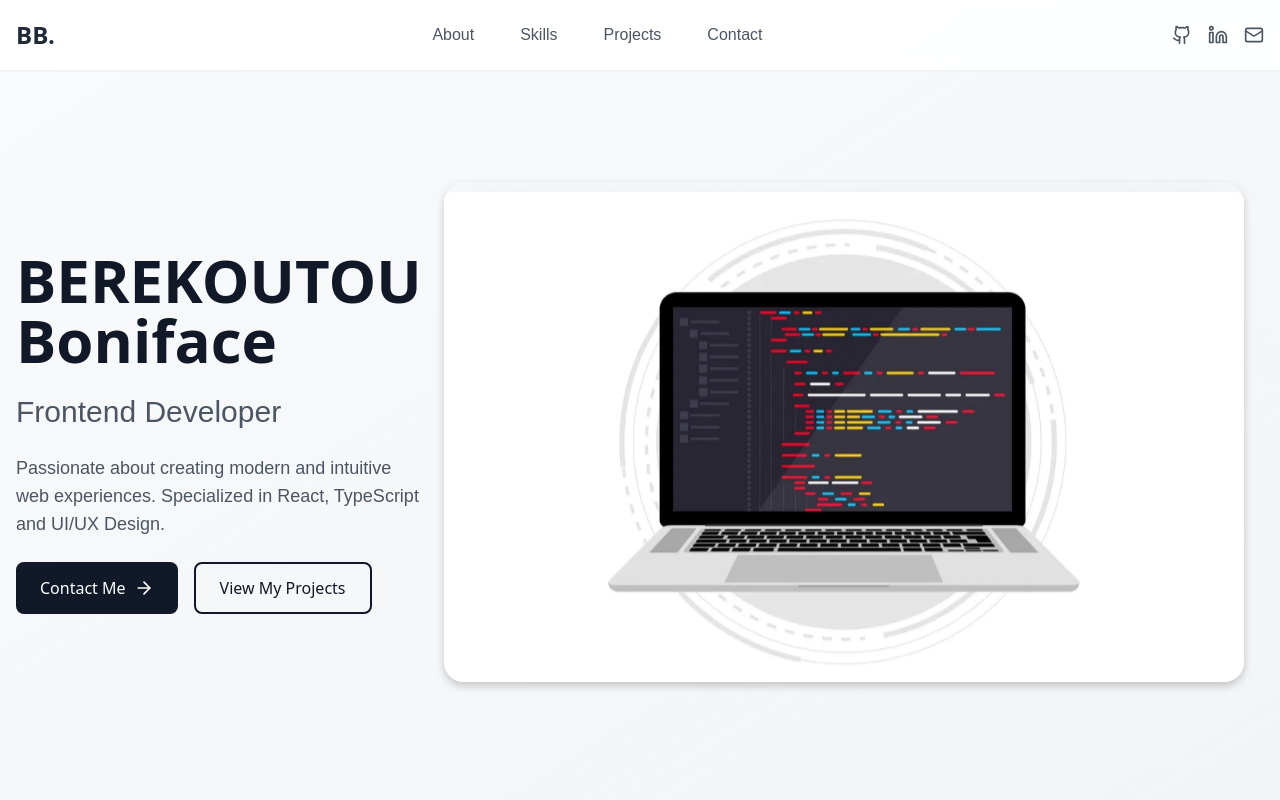
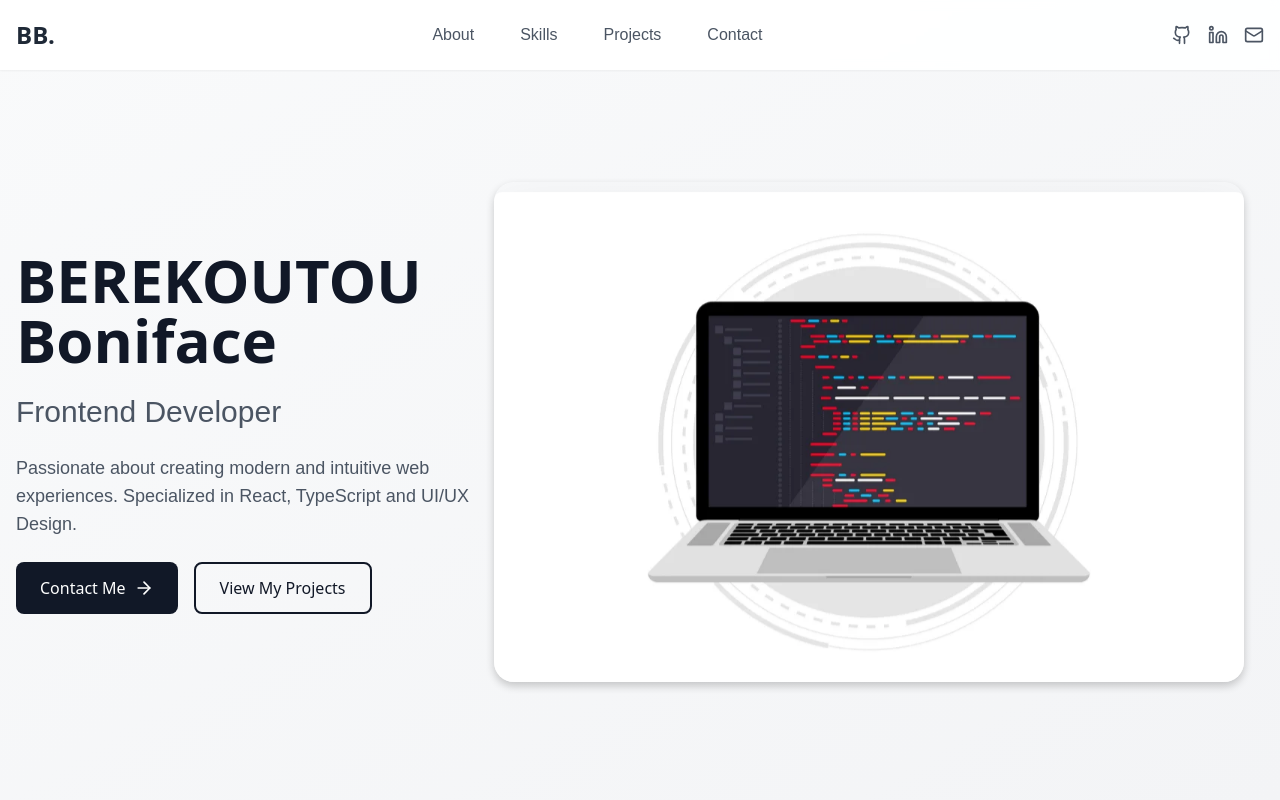
Before and after one commit to BEREKOUTOU/portefeuille, a React (Vite) app: page / in a window 1280 px wide. Shown: the top 800 px of the page. Built offline with nearby package versions, Linux system fonts and the light colour scheme; a web font is replaced by a local one.

Commit message:
feat: updated Hero component and SplashCursor component with minor changes

```diff
--- a/src/components/Hero.tsx
+++ b/src/components/Hero.tsx
@@ -3,6 +3,7 @@ import { useTranslation } from 'react-i18next';
 import { useEffect, useRef } from 'react';
 import laptopImg from '../assets/img/laptop.webp';
 import backImg from '../assets/img/Boniface.webp';
+import BlurText from './SplashCursor/BlurText';
 
 const Hero = () => {
   const { t } = useTranslation();
@@ -64,9 +65,13 @@ const Hero = () => {
       <div className="container mx-auto px-4">
         <div className="flex flex-col md:flex-row items-center justify-between">
           <div className="md:w-1/2 space-y-6">
-            <h1 className="text-5xl md:text-6xl font-bold text-gray-900 animate-oaoFadeIn">
-              {t('hero.title')}
-            </h1>
+            <BlurText
+              text={t('hero.title')}
+              delay={150}
+              animateBy="words"
+              direction="top"
+              className="text-5xl md:text-6xl font-bold text-gray-900"
+            />
             <h2 className="text-2xl md:text-3xl text-gray-600 description-font">
               {t('hero.role')}
             </h2>
@@ -95,7 +100,7 @@ const Hero = () => {
             style={{
               perspective: '1000px',
               width: '100%',
-              maxWidth: '800px',
+              maxWidth: '750px',
               margin: '0 auto',
               backgroundColor: 'transparent',
               borderRadius: '20px',
--- /dev/null
+++ b/src/components/SplashCursor/BlurText.tsx
@@ -0,0 +1,133 @@
+import { motion } from "framer-motion";
+import type { Transition } from "framer-motion";
+import { useEffect, useRef, useState, useMemo } from "react";
+
+type BlurTextProps = {
+  text?: string;
+  delay?: number;
+  className?: string;
+  animateBy?: "words" | "letters";
+  direction?: "top" | "bottom";
+  threshold?: number;
+  rootMargin?: string;
+  animationFrom?: Record<string, string | number>;
+  animationTo?: Array<Record<string, string | number>>;
+  easing?: (t: number) => number;
+  onAnimationComplete?: () => void;
+  stepDuration?: number;
+};
+
+const buildKeyframes = (
+  from: Record<string, string | number>,
+  steps: Array<Record<string, string | number>>
+): Record<string, Array<string | number>> => {
+  const keys = new Set<string>([
+    ...Object.keys(from),
+    ...steps.flatMap((s) => Object.keys(s)),
+  ]);
+
+  const keyframes: Record<string, Array<string | number>> = {};
+  keys.forEach((k) => {
+    keyframes[k] = [from[k], ...steps.map((s) => s[k])];
+  });
+  return keyframes;
+};
+
+const BlurText: React.FC<BlurTextProps> = ({
+  text = "",
+  delay = 200,
+  className = "",
+  animateBy = "words",
+  direction="top",
+  threshold = 0.1,
+  rootMargin = "0px",
+  animationFrom,
+  animationTo,
+  easing = (t) => t,
+  onAnimationComplete,
+  stepDuration = 0.35,
+}) => {
+  const elements = animateBy === "words" ? text.split(" "): text.split("");
+  const [inView, setInView] = useState(false);
+  const ref = useRef<HTMLParagraphElement>(null);
+
+  useEffect(() => {
+    if (!ref.current) return;
+    const observer = new IntersectionObserver(
+      ([entry]) => {
+        if (entry.isIntersecting) {
+          setInView(true);
+          observer.unobserve(ref.current as Element);
+        }
+      },
+      { threshold, rootMargin }
+    );
+    observer.observe(ref.current);
+    return () => observer.disconnect();
+  }, [threshold, rootMargin]);
+
+  const defaultFrom = useMemo(
+    () =>
+      direction === "top"
+        ? { filter: "blur(10px)", opacity: 0, y: -50 }
+        : { filter: "blur(10px)", opacity: 0, y: 50 },
+    [direction]
+  );
+
+  const defaultTo = useMemo(
+    () => [
+      {
+        filter: "blur(5px)",
+        opacity: 0.5,
+        y: direction === "top" ? 5: -5,
+      },
+      { filter: "blur(0px)", opacity: 1, y: 0 },
+    ],
+    [direction]
+  );
+
+  const fromSnapshot = animationFrom ?? defaultFrom;
+  const toSnapshots = animationTo ?? defaultTo;
+
+  const stepCount = toSnapshots.length + 1;
+  const totalDuration = stepDuration * (stepCount - 1);
+  const times = Array.from({ length: stepCount }, (_, i) =>
+    stepCount === 1 ? 0: i / (stepCount - 1)
+  );
+
+  return (
+    <p ref={ref} className={`blur-text ${className} flex flex-wrap`}>
+      {elements.map((segment, index) => {
+        const animateKeyframes = buildKeyframes(fromSnapshot, toSnapshots);
+
+        const spanTransition:Transition & { ease?: (t: number) => number } = {
+          duration: totalDuration,
+          times,
+          delay: (index * delay) / 1000,
+          ease: easing,
+        };
+
+        return (
+          <motion.span
+            key={index}
+            initial={fromSnapshot}
+            animate={inView ? animateKeyframes: fromSnapshot}
+            transition={spanTransition}
+            onAnimationComplete={
+              index === elements.length - 1 ? onAnimationComplete: undefined
+            }
+            style={{
+              display: "inline-block",
+              willChange: "transform, filter, opacity",
+            }}
+          >
+            {segment === " " ? "\u00A0": segment}
+            {animateBy === "words" && index < elements.length - 1 && "\u00A0"}
+          </motion.span>
+        );
+      })}
+    </p>
+  );
+};
+
+export default BlurText;
--- a/src/components/SplashCursor/SplashCursor.tsx
+++ b/src/components/SplashCursor/SplashCursor.tsx
@@ -74,9 +74,9 @@ export default function SplashCursor({
     const canvas = canvasRef.current;
     if (!canvas) return;
 
-    let pointers: Pointer[] = [pointerPrototype()];
-
-    let config = {
+    const pointers: Pointer[] = [pointerPrototype()];
+
+    const config = {
       SIM_RESOLUTION: SIM_RESOLUTION!,
       DYE_RESOLUTION: DYE_RESOLUTION!,
       CAPTURE_RESOLUTION: CAPTURE_RESOLUTION!,
@@ -131,7 +131,7 @@ export default function SplashCursor({
       const isWebGL2 = "drawBuffers" in gl;
 
       let supportLinearFiltering = false;
-      let halfFloat = null;
+      let halfFloat: object | null = null;
 
       if (isWebGL2) {
         (gl as WebGL2RenderingContext).getExtension("EXT_color_buffer_float");
@@ -147,13 +147,13 @@ export default function SplashCursor({
 
       gl.clearColor(0, 0, 0, 1);
 
-      const halfFloatTexType = isWebGL2
+      const halfFloatTexType: number = isWebGL2
         ? (gl as WebGL2RenderingContext).HALF_FLOAT
-        : (halfFloat && (halfFloat as any).HALF_FLOAT_OES) || 0;
-
-      let formatRGBA: any;
-      let formatRG: any;
-      let formatR: any;
+        : (halfFloat && (halfFloat as { HALF_FLOAT_OES?: number }).HALF_FLOAT_OES) || 0;
+
+      let formatRGBA: { internalFormat: number; format: number } | null;
+      let formatRG: { internalFormat: number; format: number } | null;
+      let formatR: { internalFormat: number; format: number } | null;
 
       if (isWebGL2) {
         formatRGBA = getSupportedFormat(
@@ -220,7 +220,7 @@ export default function SplashCursor({
       internalFormat: number,
       format: number,
       type: number
-    ) {
+    ): boolean {
       const texture = gl.createTexture();
       if (!texture) return false;
 
@@ -308,7 +308,7 @@ export default function SplashCursor({
     }
 
     function getUniforms(program: WebGLProgram) {
-      let uniforms: Record<string, WebGLUniformLocation | null> = {};
+      const uniforms: Record<string, WebGLUniformLocation | null> = {};
       const uniformCount = gl.getProgramParameter(program, gl.ACTIVE_UNIFORMS);
       for (let i = 0; i < uniformCount; i++) {
         const uniformInfo = gl.getActiveUniform(program, i);
@@ -896,8 +896,8 @@ export default function SplashCursor({
         dye = createDoubleFBO(
           dyeRes.width,
           dyeRes.height,
-          rgba.internalFormat,
-          rgba.format,
+          rgba!.internalFormat,
+          rgba!.format,
           texType,
           filtering
         );
@@ -906,8 +906,8 @@ export default function SplashCursor({
           dye,
           dyeRes.width,
           dyeRes.height,
-          rgba.internalFormat,
-          rgba.format,
+          rgba!.internalFormat,
+          rgba!.format,
           texType,
           filtering
         );
@@ -917,8 +917,8 @@ export default function SplashCursor({
         velocity = createDoubleFBO(
           simRes.width,
           simRes.height,
-          rg.internalFormat,
-          rg.format,
+          rg!.internalFormat,
+          rg!.format,
           texType,
           filtering
         );
@@ -927,8 +927,8 @@ export default function SplashCursor({
           velocity,
           simRes.width,
           simRes.height,
-          rg.internalFormat,
-          rg.format,
+          rg!.internalFormat,
+          rg!.format,
           texType,
           filtering
         );
@@ -937,24 +937,24 @@ export default function SplashCursor({
       divergence = createFBO(
         simRes.width,
         simRes.height,
-        r.internalFormat,
-        r.format,
+        r!.internalFormat,
+        r!.format,
         texType,
         gl.NEAREST
       );
       curl = createFBO(
         simRes.width,
         simRes.height,
-        r.internalFormat,
-        r.format,
+        r!.internalFormat,
+        r!.format,
         texType,
         gl.NEAREST
       );
       pressure = createDoubleFBO(
         simRes.width,
         simRes.height,
-        r.internalFormat,
-        r.format,
+        r!.internalFormat,
+        r!.format,
         texType,
         gl.NEAREST
       );
@@ -970,7 +970,7 @@ export default function SplashCursor({
       const w = gl.drawingBufferWidth;
       const h = gl.drawingBufferHeight;
       const aspectRatio = w / h;
-      let aspect = aspectRatio < 1 ? 1 / aspectRatio : aspectRatio;
+      const aspect = aspectRatio < 1 ? 1 / aspectRatio : aspectRatio;
       const min = Math.round(resolution);
       const max = Math.round(resolution * aspect);
       if (w > h) {
```
